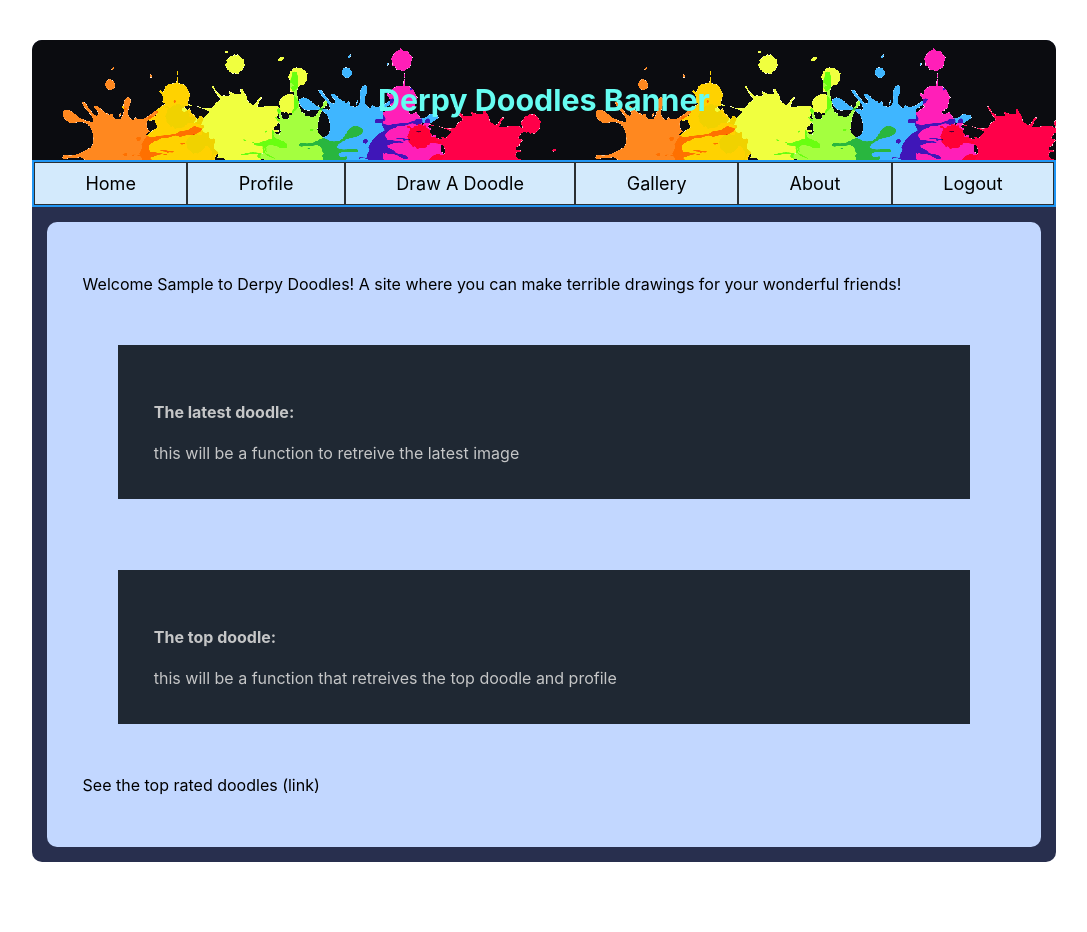
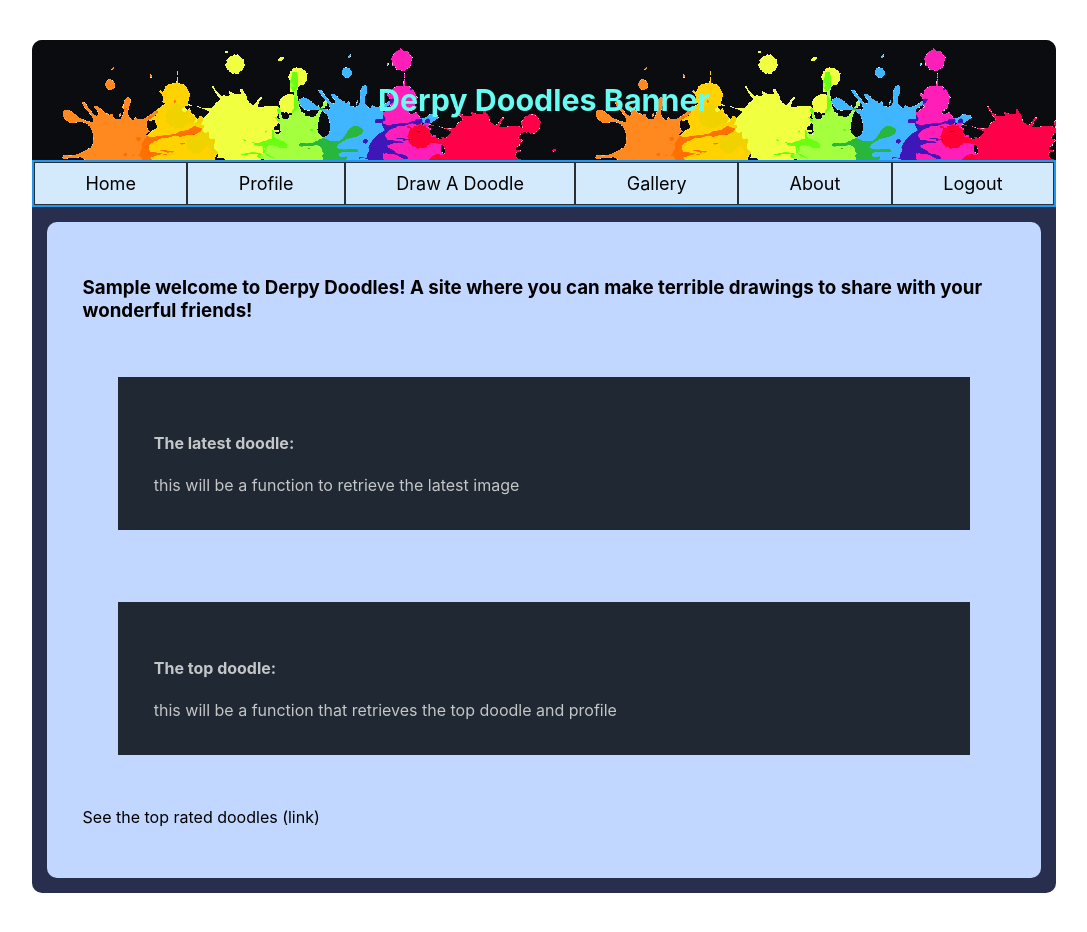
Before and after one commit to TheMartinCrabtree/ReactiveDoodles, a React (Create React App) app: page / in a window 1280 px wide. Both pictures are taken after typing "Sample" into the empty fields and a click on the button "Login". Shown: the whole page, without its empty margins (96-1183 px from the left). Before the commit the page ends 902 px from the top, so only its background shows below. Built offline with nearby package versions, Linux system fonts and the light colour scheme.

Commit message:
updated readme with program blurb

```diff
--- a/src/components/Home.js
+++ b/src/components/Home.js
@@ -7,23 +7,25 @@ import StandardCard from './StandardCard';
 const Home=()=>{
     const [state, dispatch] = useContext(Context);
 
-    const latestDoodle = "this will be a function to retreive the latest image";
+    const latestDoodle = "this will be a function to retrieve the latest image";
 
-    const topDoodle = "this will be a function that retreives the top doodle and profile"
+    const topDoodle = "this will be a function that retrieves the top doodle and profile"
 
 
     return(
         <section  >
             <div>
-                <p> Welcome {state.username} to Derpy Doodles! A site where you can make terrible drawings for your wonderful friends!  </p>
+                <p>
+                    <h3>
+                        {state.username} welcome to Derpy Doodles! A site where you can make terrible drawings to share with your wonderful friends!
+                    </h3>
+                </p>
             </div>
             <StandardCard heading={"The latest doodle:"} body={ latestDoodle } />
             <StandardCard heading={"The top doodle:"} body={ topDoodle } />
             <div>
                 <p>See the top rated doodles (link) </p>
             </div>
-
-
         </section>
     );
 }
--- a/src/components/Profile.js
+++ b/src/components/Profile.js
@@ -1,9 +1,12 @@
-import React from 'react';
+import React, {useContext} from 'react';
+import {Context} from '../Store';
 
 const Profile=(props)=>{
+    const [state, dispatch] = useContext(Context);
+
     return(
         <section >
-            <h4>Name</h4>
+            <h4> {state.username} </h4>
 
             <div>profile picture</div>
             <div>email address</div>
```
Also changed, not shown: src/ChildComponent.js (deleted, +0 -17 lines), src/ParentComponent.js (deleted, +0 -23 lines), 1 other file (tests, documents, lock files or other folders).
